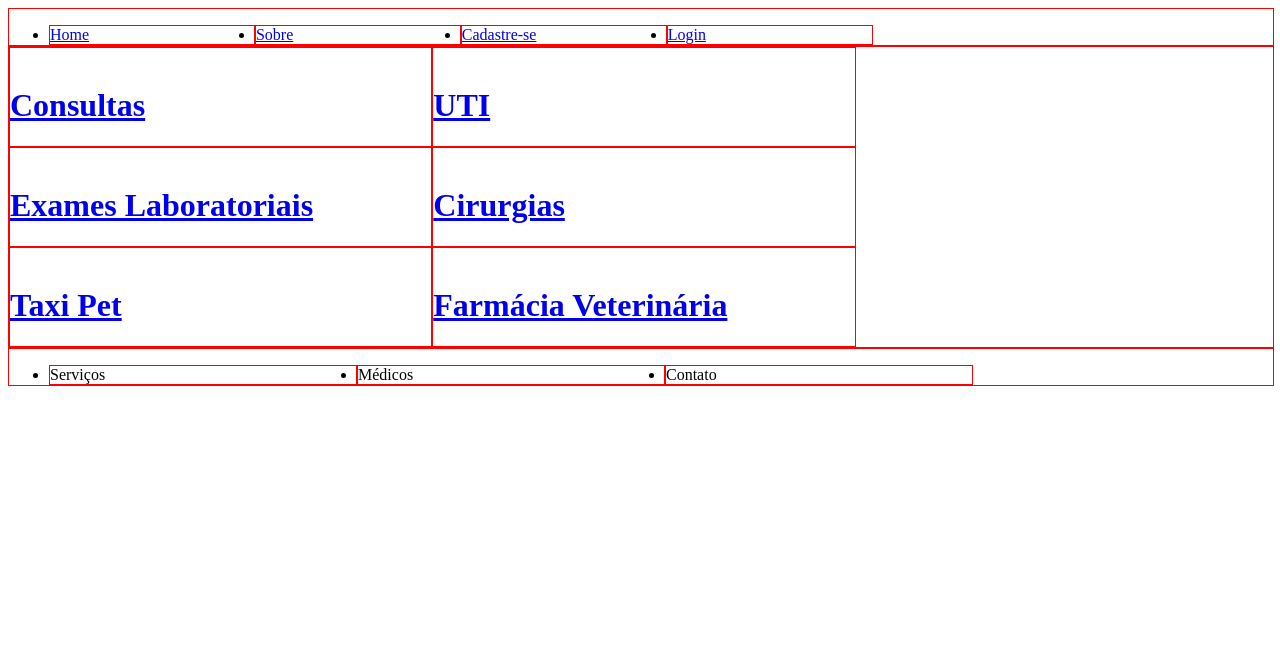
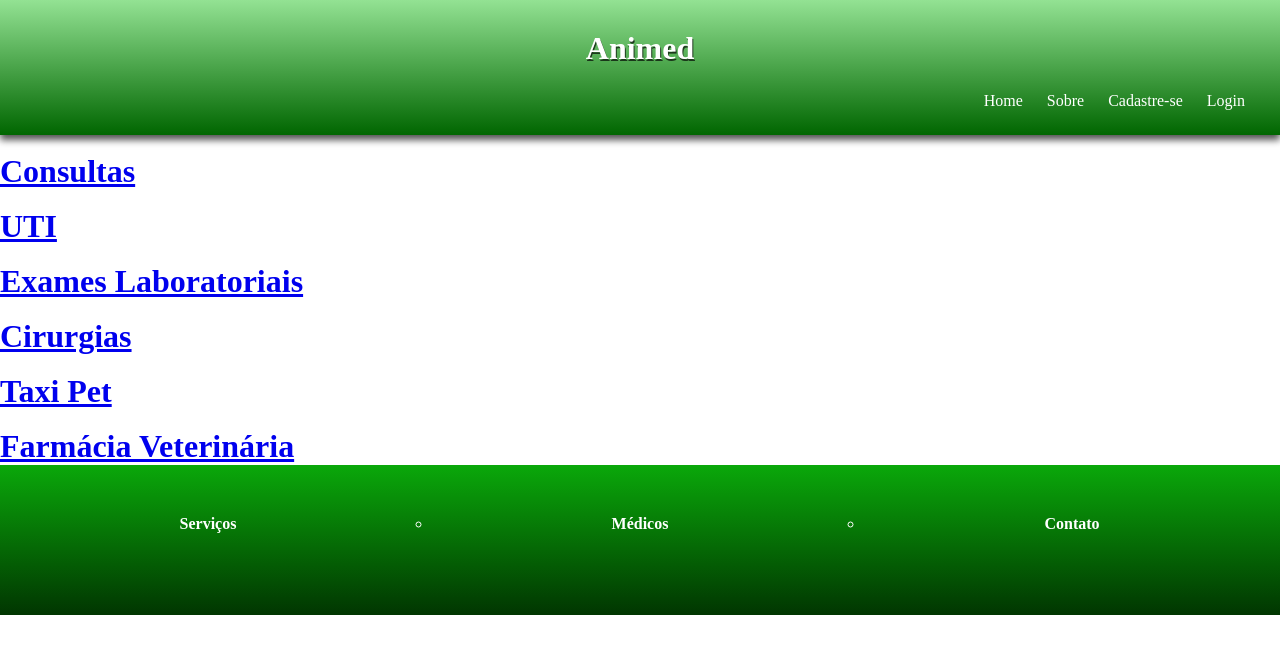
Before and after one commit to LucasHeliab/Animed, a PHP site: page / in a window 1280 px wide. Shown: the top 654 px of the page. Run offline with PHP 8.4, Linux system fonts and the light colour scheme.

Commit message:
Adiciona Header e footer estilizados com css

```diff
--- a/front/html/index.css
+++ /dev/null
@@ -1,45 +0,0 @@
-@media only screen and (min-width: 768px) {
-  /* For desktop: */
-  [class*='col-'] {
-    /* width: 100%; */
-    float: left;
-    border: 1px solid red;
-  }
-
-  .col-1 {
-    width: 8.33%;
-  }
-  .col-2 {
-    width: 16.66%;
-  }
-  .col-3 {
-    width: 25%;
-  }
-  .col-4 {
-    width: 33.33%;
-  }
-  .col-5 {
-    width: 41.66%;
-  }
-  .col-6 {
-    width: 50%;
-  }
-  .col-7 {
-    width: 58.33%;
-  }
-  .col-8 {
-    width: 66.66%;
-  }
-  .col-9 {
-    width: 75%;
-  }
-  .col-10 {
-    width: 83.33%;
-  }
-  .col-11 {
-    width: 91.66%;
-  }
-  .col-12 {
-    width: 100%;
-  }
-}
--- a/front/html/index.php
+++ b/front/html/index.php
@@ -6,10 +6,10 @@
 <!DOCTYPE html>
 <html lang="pt-Br">
   <head>
-    <meta charset="UTF-8" />
-    <meta name="viewport" content="width=device-width, initial-scale=1.0" />
+    <meta charset="UTF-8">
+    <meta name="viewport" content="width=device-width, initial-scale=1.0">
     <title>Animed</title>
-    <link rel="stylesheet" href="index.css" />
+    <link rel="stylesheet" href="style.css">
   </head>
   <body>
     <?php
@@ -17,28 +17,25 @@
         echo "Bem vindo ", $_SESSION['nome'];
       }
     ?>
-    <header id="header">
-      <div class="row vertical-justify col-12">
+    <header>
+      <h1>Animed</h1>
       <nav>
-          <ul>
-            <li class="col-2"><a href="index.html">Home</a></li>
-            <li class="col-2"><a href="sobre.html">Sobre</a></li>
+        <a href="index.php">Home</a>
+        <a href="sobre.php">Sobre</a>
         <?php
           if(isset($_SESSION['id'])){
             echo ('
-                  <li class="col-2"><a href="login.php">Logout</a></li>
+              <a href="login.php">Logout</a>
             ');
           }else{
             echo ('
-                  <li class="col-2"><a href="cadastro.php">Cadastre-se</a></li>
-                  <li class="col-2"><a href="login.php">Login</a></li>
+              <a href="cadastro.php">Cadastre-se</a>
+              <a href="login.php">Login</a>
 
             ');
           }
         ?>
-          </ul>
       </nav>
-      </div>
     </header>
     <main>
       <div class="container">
@@ -82,8 +79,8 @@
         </div>
       </div>
     </main>
-    <footer id="footer" class="col-12">
-      <div class="row">
+    <footer>
+      <ul>
         <ul>
           <li id="servicos" class="col-3">Serviços</li>
         </ul>
--- /dev/null
+++ b/front/html/style.css
@@ -0,0 +1,59 @@
+@charset "UTF-8";
+
+:root {
+  --cor0: #ffffff;
+  --cor1: #93e293;
+  --cor2: #61d661;
+  --cor3: #0aa80a;
+  --cor4: #006600;
+  --cor5: #013601;
+}
+
+* {
+  margin: 0%;
+  padding: 0%;
+}
+
+header {
+  background-image: linear-gradient(to bottom, var(--cor1),var(--cor4));
+  color: var(--cor0);
+  min-height: 100px;
+  padding-top: 30px;
+  box-shadow: 0px 5px 7px rgba(0, 0, 0, 0.678);
+}
+
+header > h1 {
+  text-shadow: 1px 2px 0px rgba(0, 0, 0, 0.678);
+  text-align: center;
+}
+
+header > nav {
+  padding: 25px;
+  text-align: right;
+}
+
+header > nav > a {
+  color: var(--cor0);
+  padding: 10px;
+  text-decoration: none;
+  border-radius: 6px;
+  transition-duration: .3s;
+}
+
+header > nav > a:hover {
+  background-color: var(--cor1);
+  color: var(--cor5);
+}
+
+footer {
+  text-align: center;
+  background-image: linear-gradient(to bottom, var(--cor3),var(--cor5));
+  color: white;
+  font-weight: bold;
+  min-height: 100px;
+  padding-top: 50px;
+}
+
+footer > ul {
+  columns: 3;
+}
```
Also changed, not shown: front/html/servicos.php (+21 -12 lines), front/html/sobre.php (+22 -14 lines). Lines whose indentation alone changed are shown as unchanged.
